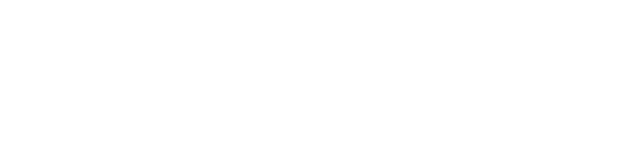
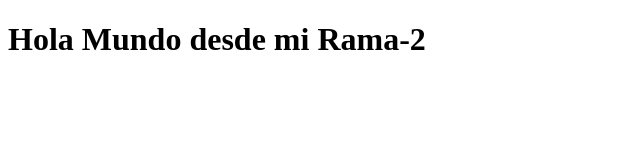
Before and after one commit to Pablo-935/Repositorio-Nuevo, a plain HTML site: page index.html in a window 1280 px wide. Shown: the whole page, without its empty margins (0-640 px from the left). Drawn offline with Linux system fonts and the light colour scheme.

Commit message:
Hola Mundo desde mi Rama-2

```diff
--- a/index.html
+++ b/index.html
@@ -6,6 +6,6 @@
     <title>Document</title>
 </head>
 <body>
-
+    <h1>Hola Mundo desde mi Rama-2</h1>
 </body>
 </html>
```
